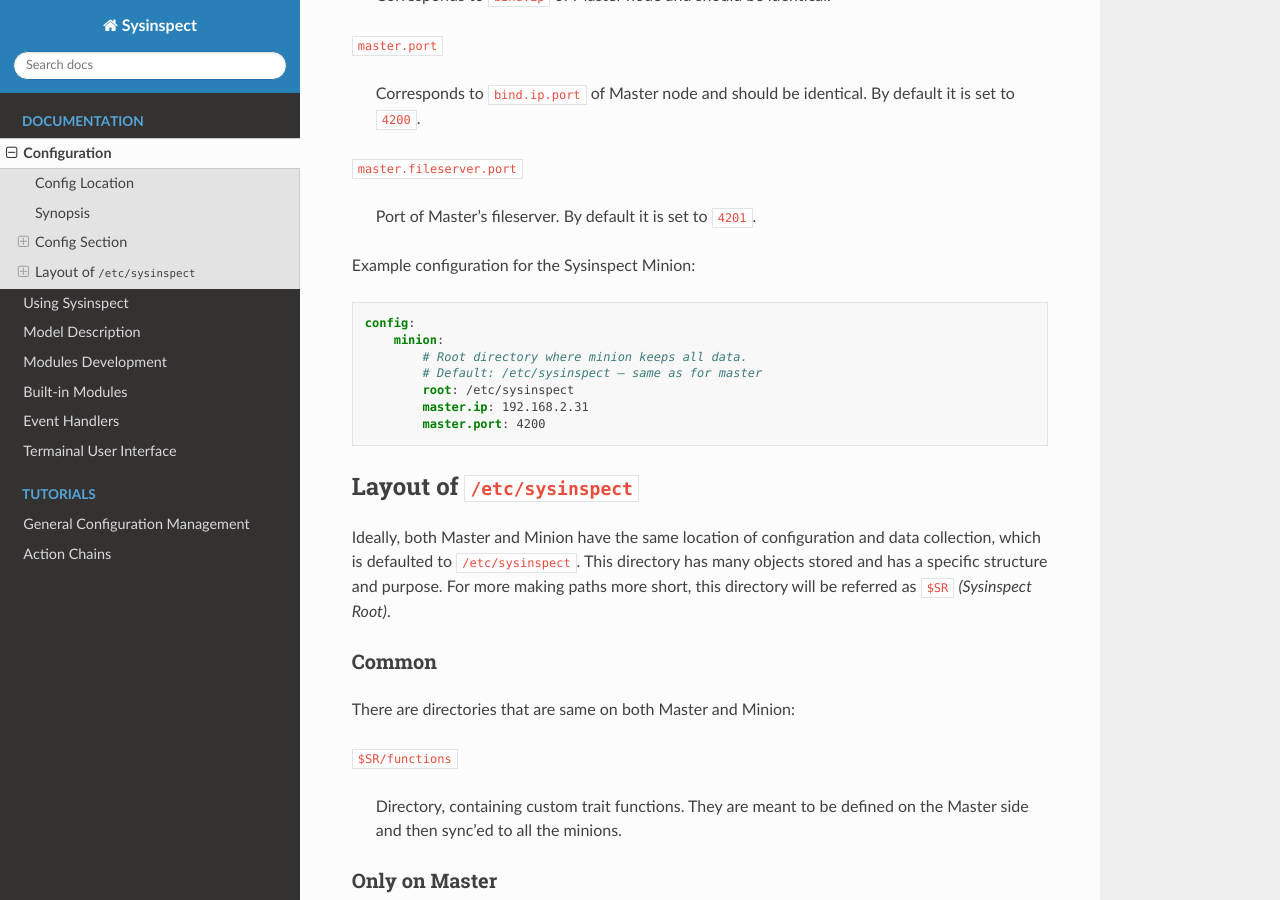
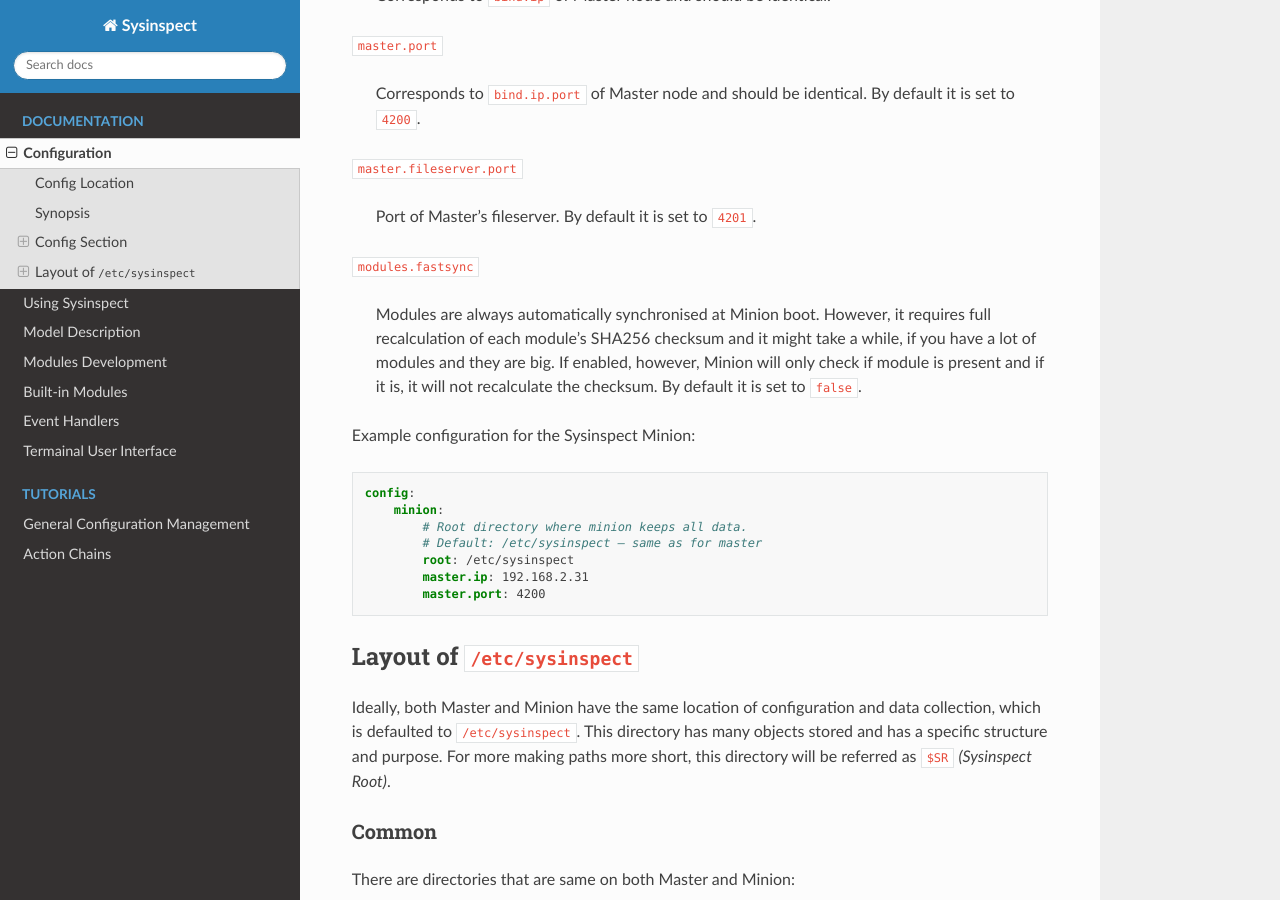
Before and after one commit to tinythings/sysinspect, a Sphinx documentation site: the page built from docs/global_config.rst, in a window 1280 px wide and 900 px high, scrolled down 4269 px. Built offline with Sphinx 7.4.7 and the Read the Docs theme 3.1.0, drawn with Linux system fonts in a browser that asks for light colours.

Commit message:
Update documentation about modules fast sync config option

```diff
--- a/docs/global_config.rst
+++ b/docs/global_config.rst
@@ -213,6 +213,13 @@
 
     Port of Master's fileserver. By default it is set to ``4201``.
 
+``modules.fastsync``
+
+    Modules are always automatically synchronised at Minion boot. However, it requires full recalculation
+    of each module's SHA256 checksum and it might take a while, if you have a lot of modules and they are big.
+    If enabled, however, Minion will only check if module is present and if it is, it will not recalculate
+    the checksum. By default it is set to ``false``.
+
 Example configuration for the Sysinspect Minion:
 
 .. code-block:: yaml
```
